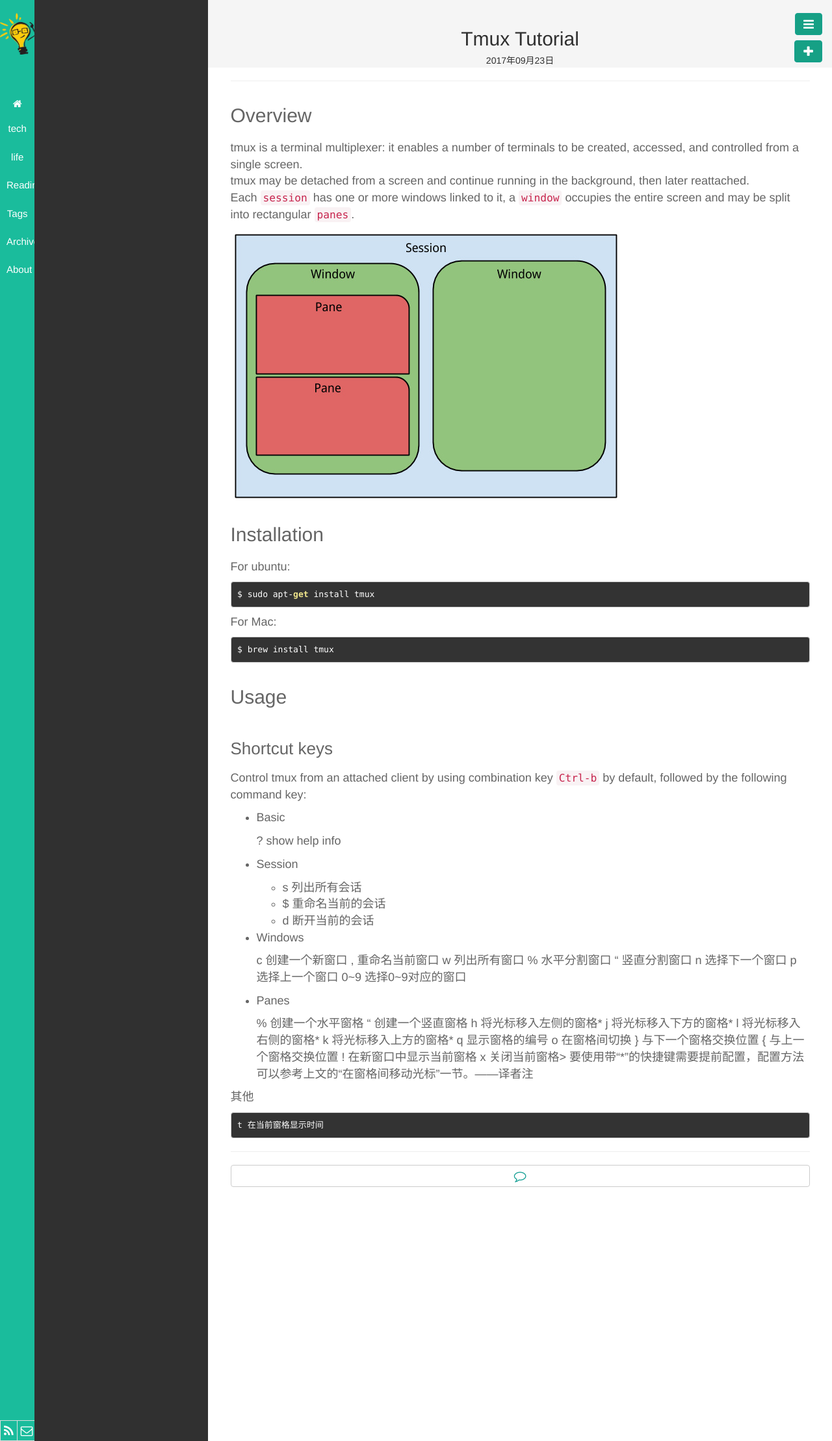
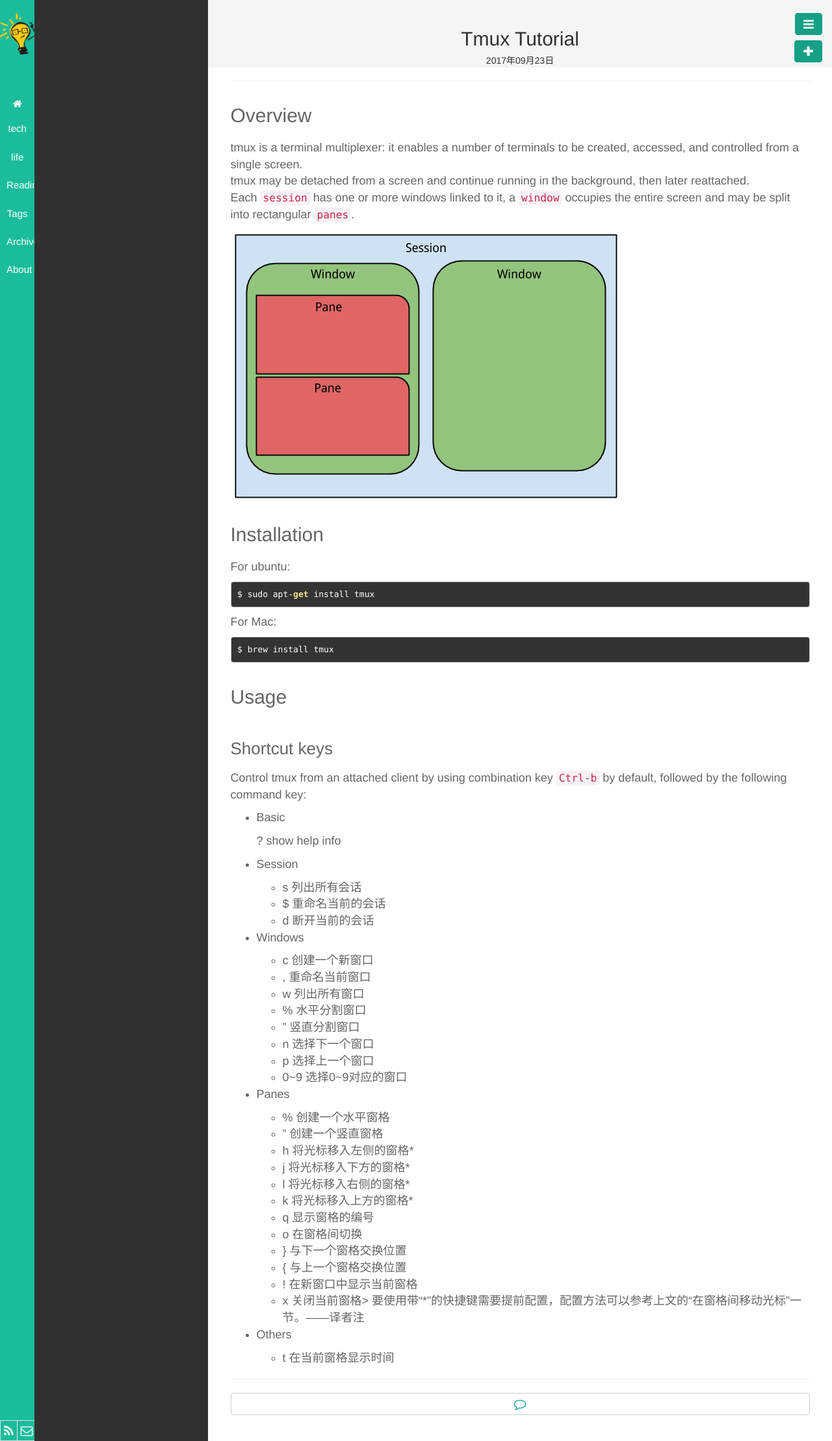
Before and after one commit to wenchma/wenchma.github.io, a Jekyll site: the page built from _posts/2017-09-23-tmux-tutorial.md, in a window 1280 px wide. Shown: the whole page at 65% size. Built offline with Jekyll 4.4.1, drawn with Linux system fonts in a browser that asks for light colours.

Commit message:
Update format

```diff
--- a/_posts/2017-09-23-tmux-tutorial.md
+++ b/_posts/2017-09-23-tmux-tutorial.md
@@ -44,30 +44,30 @@
 
 * Windows
 
-    c 创建一个新窗口
-    , 重命名当前窗口
-    w 列出所有窗口
-    % 水平分割窗口
-    " 竖直分割窗口
-    n 选择下一个窗口
-    p 选择上一个窗口
-    0~9 选择0~9对应的窗口
+    * c 创建一个新窗口
+    * , 重命名当前窗口
+    * w 列出所有窗口
+    * % 水平分割窗口
+    * " 竖直分割窗口
+    * n 选择下一个窗口
+    * p 选择上一个窗口
+    * 0~9 选择0~9对应的窗口
 
 * Panes
 
-    % 创建一个水平窗格
-    " 创建一个竖直窗格
-    h 将光标移入左侧的窗格*
-    j 将光标移入下方的窗格*
-    l 将光标移入右侧的窗格*
-    k 将光标移入上方的窗格*
-    q 显示窗格的编号
-    o 在窗格间切换
-    } 与下一个窗格交换位置
-    { 与上一个窗格交换位置
-    ! 在新窗口中显示当前窗格
-    x 关闭当前窗格> 要使用带“*”的快捷键需要提前配置，配置方法可以参考上文的“在窗格间移动光标”一节。——译者注
+    * % 创建一个水平窗格
+    * " 创建一个竖直窗格
+    * h 将光标移入左侧的窗格*
+    * j 将光标移入下方的窗格*
+    * l 将光标移入右侧的窗格*
+    * k 将光标移入上方的窗格*
+    * q 显示窗格的编号
+    * o 在窗格间切换
+    * } 与下一个窗格交换位置
+    * { 与上一个窗格交换位置
+    * ! 在新窗口中显示当前窗格
+    * x 关闭当前窗格> 要使用带“*”的快捷键需要提前配置，配置方法可以参考上文的“在窗格间移动光标”一节。——译者注
 
-其他
+* Others
 
-    t 在当前窗格显示时间
+    * t 在当前窗格显示时间
```
